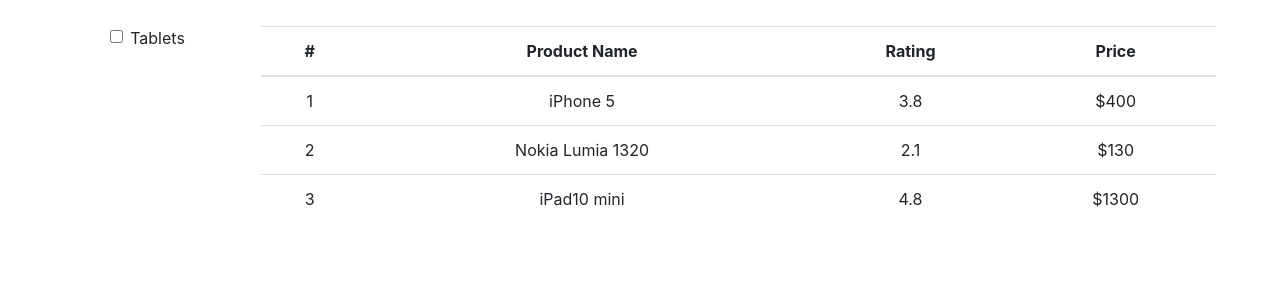
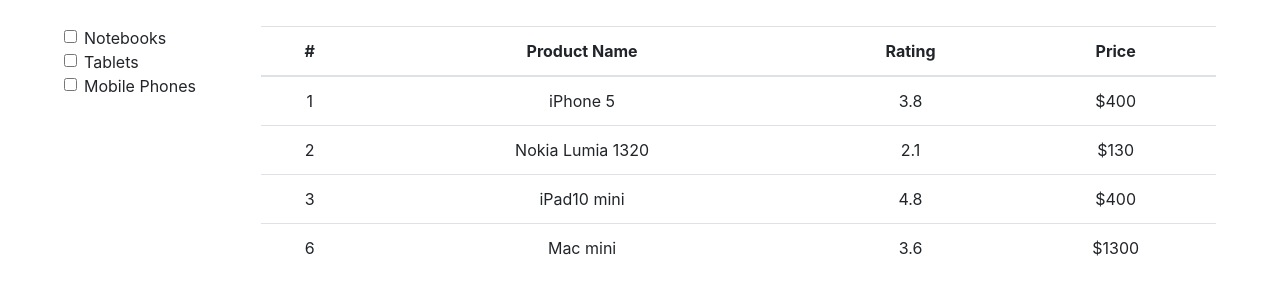
Before and after one commit to konsylll/coax-test-task, a React (Create React App) app: page / in a window 1280 px wide. Shown: the top 300 px of the page. Built offline with nearby package versions, Linux system fonts and the light colour scheme.

Commit message:
Added filtering data by type

```diff
--- a/public/data.json
+++ b/public/data.json
@@ -15,6 +15,13 @@
   "id": 3,
   "type": "tablet",
   "name": "iPad10 mini",
+  "price": "$400",
+  "rating": 4.8
+},
+{
+  "id": 6,
+  "type": "notebook",
+  "name": "Mac mini",
   "price": "$1300",
-  "rating": 4.8
+  "rating": 3.6
 }]
--- a/src/App.css
+++ b/src/App.css
@@ -5,3 +5,7 @@
 .app-container {
   padding: 2% 5%;
 }
+
+.app-categories {
+  text-align: left;
+}
--- a/src/App.js
+++ b/src/App.js
@@ -10,28 +10,52 @@
         super();
         this.state = {
             data: []
-        }
+        };
+        this.products = [];
+        this.types = [];
     }
 
     componentDidMount() {
         axios.get('data.json').then((data) => {
+            this.products = data.data;
             this.setState({
-                data: data.data
+                data: this.products
             });
         });
     }
 
+    _toggleProductType = (type) => {
+        let typeIndex = this.types.indexOf(type);
+        if(this.types.indexOf(type)+1){
+            this.types.splice(typeIndex,1)
+        } else {
+            this.types.push(type)
+        }
+        this.types.length ?
+            this.setState({
+                data: this.products.filter((product) => this.types.indexOf(product.type) !== -1)
+            }) :
+            this.setState({data: this.products});
+    };
 
     render() {
         return (
             <div className="App">
                 <div className="app-container">
                     <div className={"row"}>
-                        <div className={"col-2"}>
+                        <div className={"col-2 app-categories"}>
                             <div>
                                 <div className="form-check">
-                                    <input type="checkbox" className="form-check-input" />
+                                    <input type="checkbox" className="form-check-input" onChange = {() => {this._toggleProductType('notebook')}}/>
+                                    <label className="form-check-label" htmlFor="exampleCheck1">Notebooks</label>
+                                </div>
+                                <div className="form-check">
+                                    <input type="checkbox" className="form-check-input" onChange = {() => {this._toggleProductType('tablet')}}/>
                                     <label className="form-check-label" htmlFor="exampleCheck1">Tablets</label>
+                                </div>
+                                <div className="form-check">
+                                    <input type="checkbox" className="form-check-input" onChange = {() => {this._toggleProductType('phone')}}/>
+                                    <label className="form-check-label" htmlFor="exampleCheck1">Mobile Phones</label>
                                 </div>
                             </div>
                         </div>
```
